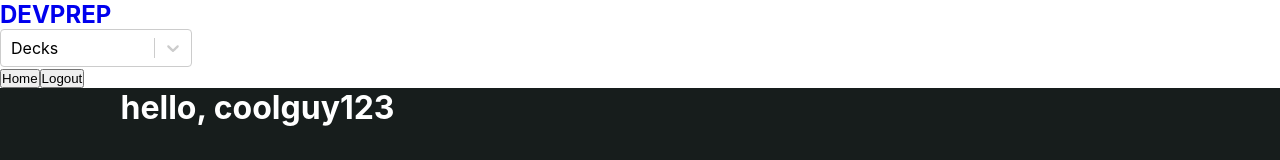
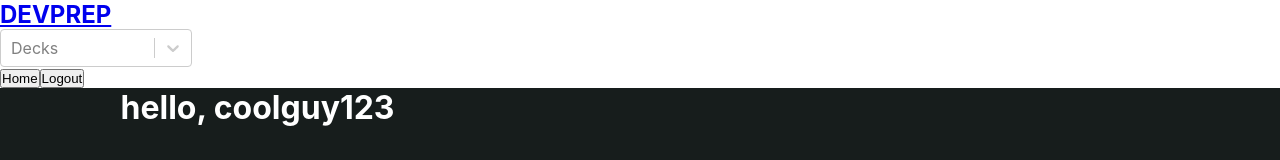
Before and after one commit to wmedders21/DevPrep-FE, a React (Create React App) app: page /dashboard in a window 1280 px wide. Shown: the top 160 px of the page. Built offline with nearby package versions, Linux system fonts and the light colour scheme.

Commit message:
Update dd menu classNames

```diff
--- a/src/Components/nav/Nav.tsx
+++ b/src/Components/nav/Nav.tsx
@@ -3,9 +3,9 @@ import "./Nav.scss"
 import { NavLink, Link, Navigate } from 'react-router-dom'
 import Select, { StylesConfig } from 'react-select';
 const Decks = [
-    { label: <NavLink className='nav-link dd-menu-be' to='/flashcards/technicalBE'>Technical Back End</NavLink>},
-    { label: <NavLink className='nav-link dd-menu-fe' to='/flashcards/technicalFE'>Technical Front End</NavLink> },
-    { label: <NavLink className='nav-link dd-menu-behavioral' to='/flashcards/behavioral'>Behavioral</NavLink> }
+    { label: <NavLink className='dd-menu dd-menu-be' to='/flashcards/technicalBE'>Technical Back End</NavLink>},
+    { label: <NavLink className='dd-menu dd-menu-fe' to='/flashcards/technicalFE'>Technical Front End</NavLink> },
+    { label: <NavLink className='dd-menu dd-menu-behavioral' to='/flashcards/behavioral'>Behavioral</NavLink> }
 ]
 
 const dropdownMenuStyles = {
@@ -29,12 +29,12 @@ const dropdownMenuStyles = {
 
     return (
         <div className='nav'>
-            <NavLink className='nav-link appName' to='/dashboard'>
+            <NavLink className='appName' to='/dashboard'>
                 <h2>DEVPREP</h2>
             </NavLink>
             {/* <div style={{width: '500px'}}> */}
 
-            <Select styles={dropdownMenuStyles} placeholder={<p className='deck-select'>Decks</p>} options={Decks} />
+            <Select className='deck-select'styles={dropdownMenuStyles} placeholder={<p>Decks</p>} options={Decks} />
             {/* </div> */}
 
             <NavLink className='home-button nav-button' to='/dashboard'>
```
